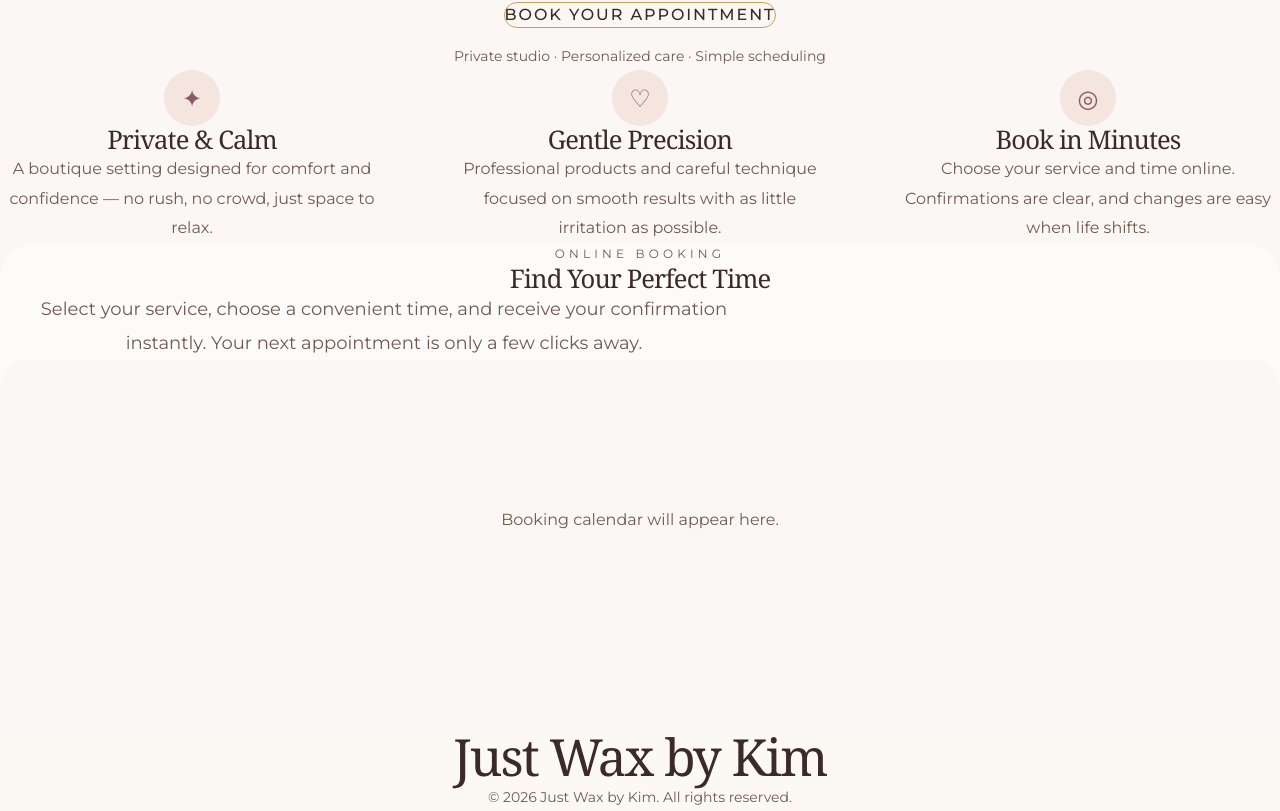
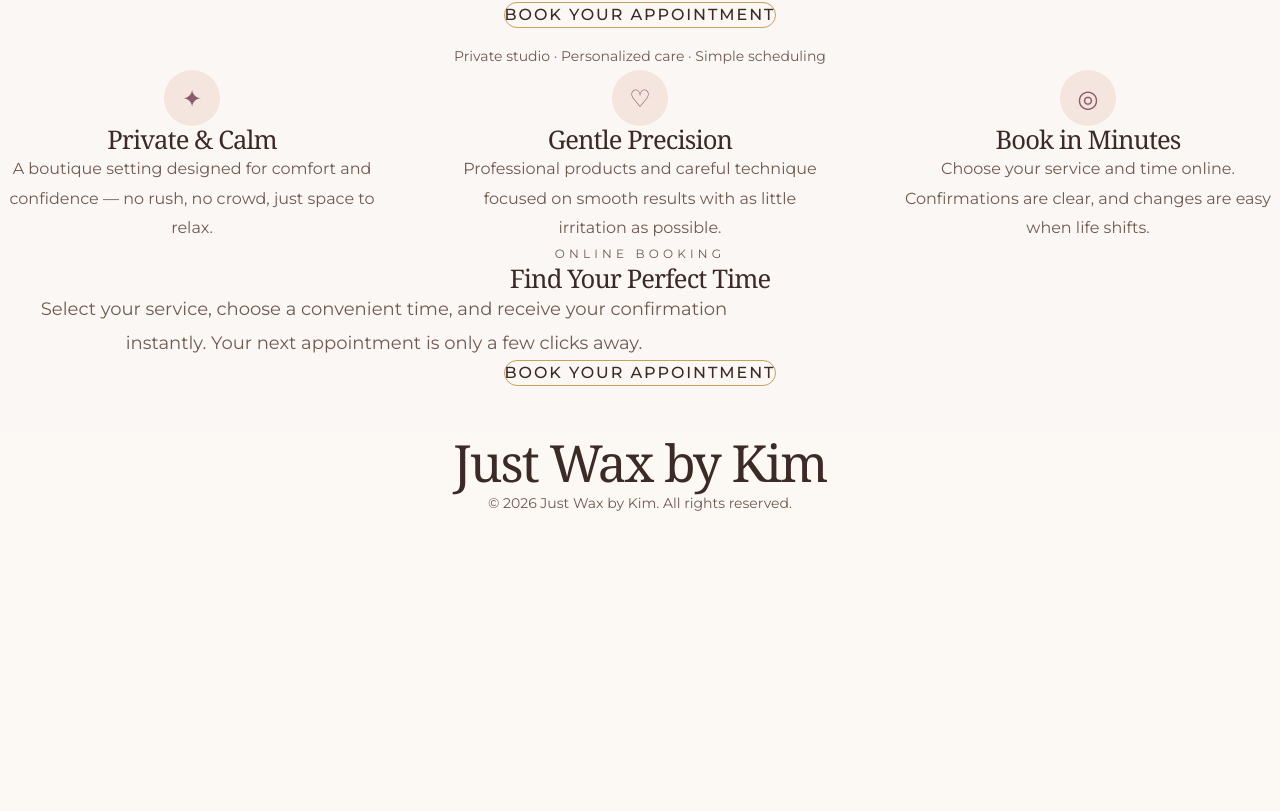
Before and after one commit to kevin-phan-25/just-wax-by-kim, a Next.js app: page / in a window 1280 px wide. Shown: the part 2574-3385 px from the top of the page. After the commit the page ends 3091 px from the top, so only its background shows below. Built offline with nearby package versions, Linux system fonts and the light colour scheme; a web font is replaced by a local one.

Commit message:
Update BookingWidget.tsx

```diff
--- a/features/booking/BookingWidget.tsx
+++ b/features/booking/BookingWidget.tsx
@@ -5,20 +5,20 @@
  * BookingWidget.tsx
  *
  * Description:
- * Luxury booking embed container.
+ * Luxury external booking launch.
  *
  * Updates:
- * • Removed duplicate booking copy
- * • Removed secondary CTA
- * • GlossGenius-ready structure
- * • Soft luxury presentation
- * • Responsive spacing
+ * • Removed placeholder calendar
+ * • GlossGenius compatible
+ * • Simplified presentation
+ * • Centered luxury layout
  *
  * ---
  *
  */
 
 import { BOOKING_CONFIG } from "./booking.constants";
+import BookingCTA from "./BookingCTA";
 
 export default function BookingWidget() {
   return (
@@ -33,17 +33,12 @@ export default function BookingWidget() {
       <div
         className="
           w-full
-          rounded-[36px]
-          bg-white/40
-          px-6
-          py-12
-          md:px-12
-          md:py-16
           text-center
+          py-10
+          md:py-14
         "
       >
 
-        {/* EYEBROW */}
         <p
           className="
             uppercase
@@ -56,27 +51,24 @@ export default function BookingWidget() {
         </p>
 
 
-
-        {/* TITLE */}
         <h3
           className="
             mt-5
             font-serif
             text-3xl
-            md:text-4xl
+            md:text-5xl
             text-[#3B2A26]
+            whitespace-nowrap
           "
         >
           {BOOKING_CONFIG.widgetTitle}
         </h3>
 
 
-
-        {/* DESCRIPTION */}
         <p
           className="
             mx-auto
-            mt-5
+            mt-6
             max-w-3xl
             text-base
             md:text-lg
@@ -88,32 +80,14 @@ export default function BookingWidget() {
         </p>
 
 
-
-        {/* BOOKING EMBED PLACEHOLDER */}
         <div
           className="
             mt-10
-            w-full
-            min-h-[320px]
-            rounded-[28px]
-            bg-[#FBF7F4]
             flex
-            items-center
             justify-center
-            px-6
           "
         >
-
-          <p
-            className="
-              text-sm
-              md:text-base
-              text-[#8C7468]
-            "
-          >
-            Booking calendar will appear here.
-          </p>
-
+          <BookingCTA />
         </div>
 
 
```
